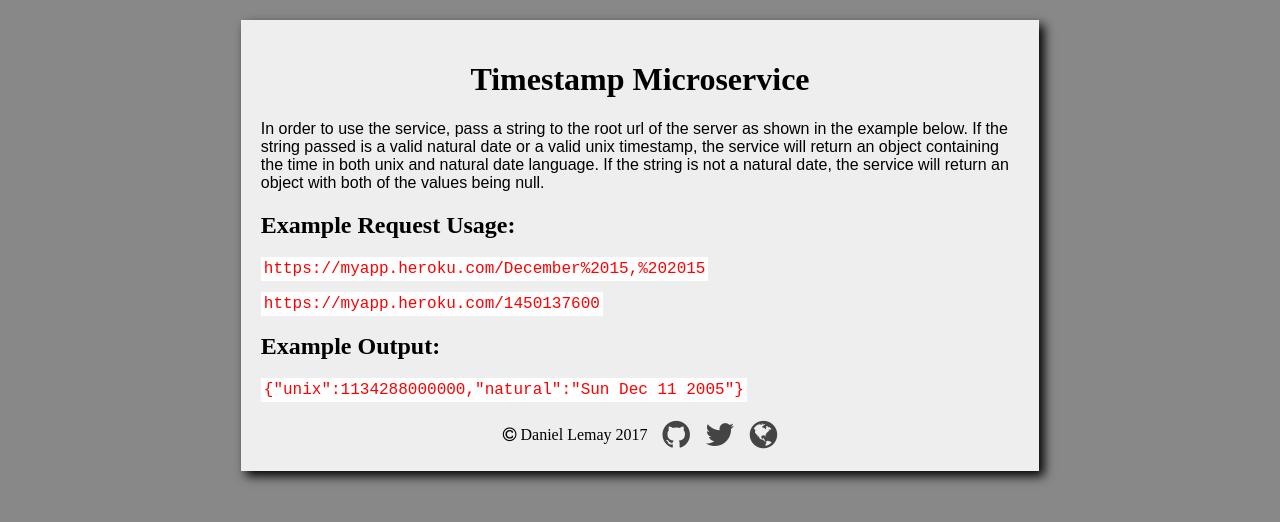
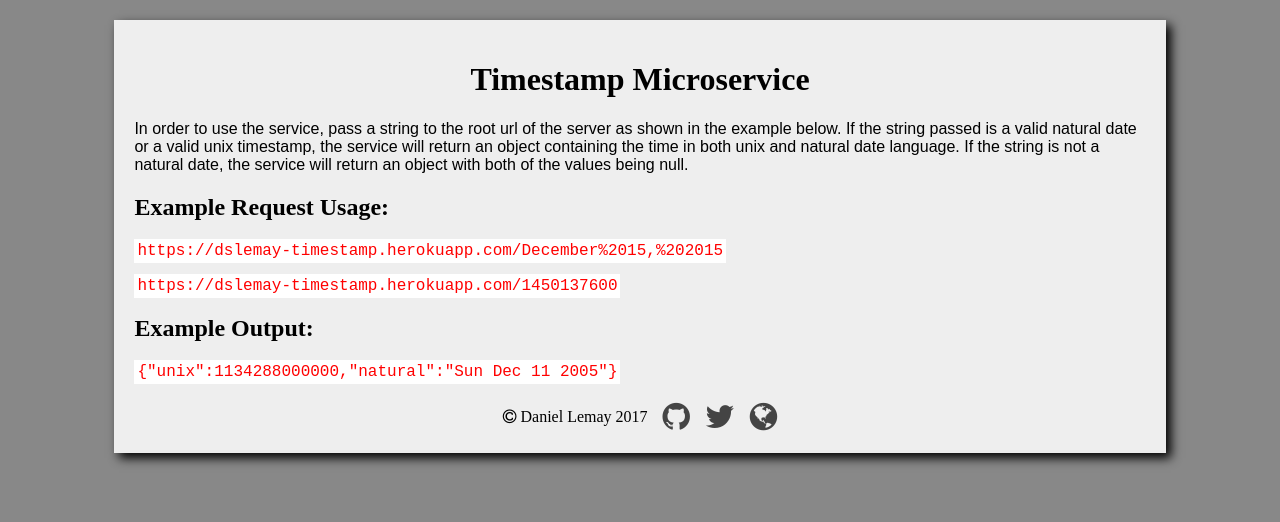
Before and after one commit to dslemay/timestamp-microservice, a website: page index.html in a window 1280 px wide. Drawn offline with Linux system fonts and the light colour scheme.

Commit message:
Add heroku link and update styling

```diff
--- a/index.html
+++ b/index.html
@@ -14,16 +14,16 @@
         <p>In order to use the service, pass a string to the root url of the server as shown in the example below. If the string passed is a valid natural date or a valid unix timestamp, the service will return an object containing the time in both unix and natural date language. If the string is not a natural date, the service will return an object with both of the values being null.</p>
 
         <h2>Example Request Usage:</h2>
-        <p><code>https://myapp.heroku.com/December%2015,%202015</code></p>
-        <p><code>https://myapp.heroku.com/1450137600</code></p>
+        <p><code>https://dslemay-timestamp.herokuapp.com/December%2015,%202015</code></p>
+        <p><code>https://dslemay-timestamp.herokuapp.com/1450137600</code></p>
 
         <h2>Example Output:</h2>
         <p><code>{"unix":1134288000000,"natural":"Sun Dec 11 2005"}</code></p>
       </div>
       <div class="footer-links">
         <span class="copyright-notice"><i class="fa fa-copyright"></i> Daniel Lemay 2017</span>
-        <a href="https://github.com/dslemay" target="_blank" class="social-links"><i class="fa fa-github fa-2x"></i></a>
-        <a href="http://twitter.com/dslemay" target="_blank" class="social-links"><i class="fa fa-twitter fa-2x"></i></a>
+        <a href="https://github.com/dslemay/timestamp-microservice" target="_blank" class="social-links"><i class="fa fa-github fa-2x"></i></a>
+        <a href="https://twitter.com/dslemay" target="_blank" class="social-links"><i class="fa fa-twitter fa-2x"></i></a>
         <a href="http://dslemay.com" target="_blank" class="social-links"><i class="fa fa-globe fa-2x"></i></a>
       </div>
     </div>
--- a/style/main.css
+++ b/style/main.css
@@ -3,7 +3,7 @@ body {
 }
 
 .content-wrapper {
-  width: 60%;
+  width: 80%;
   margin: 0 auto;
   margin-top: 20px;
   padding: 20px;
@@ -56,9 +56,6 @@ code {
 }
 
 @media screen and (max-width: 500px) {
-  .content-wrapper {
-    width: 80%;
-  }
 
   code {
     font-size: 14px;
```
